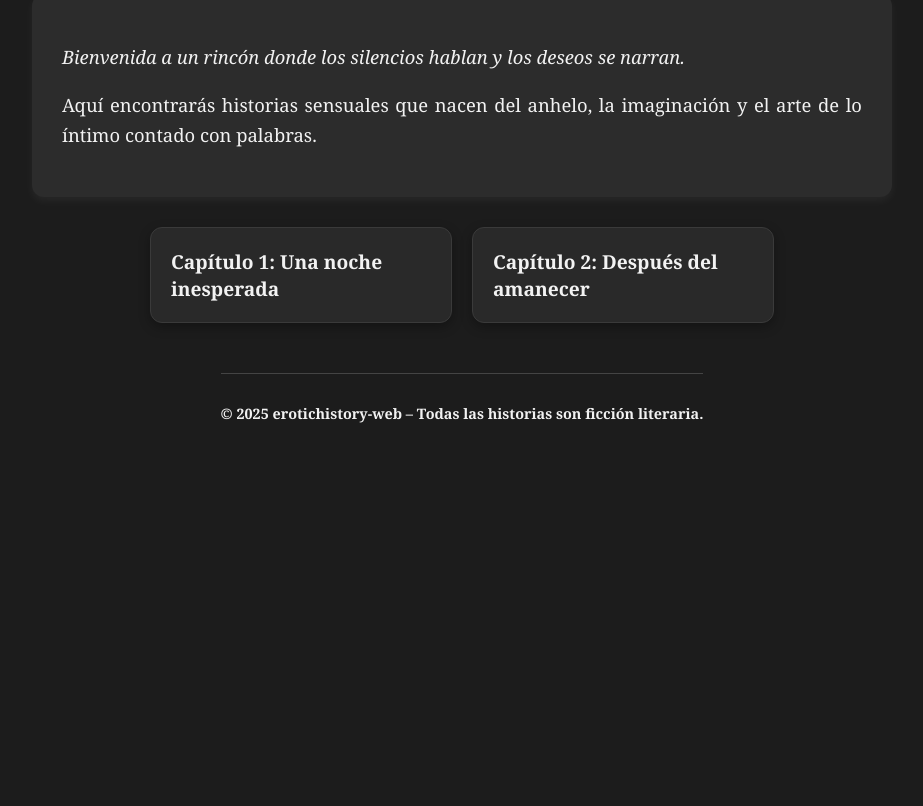
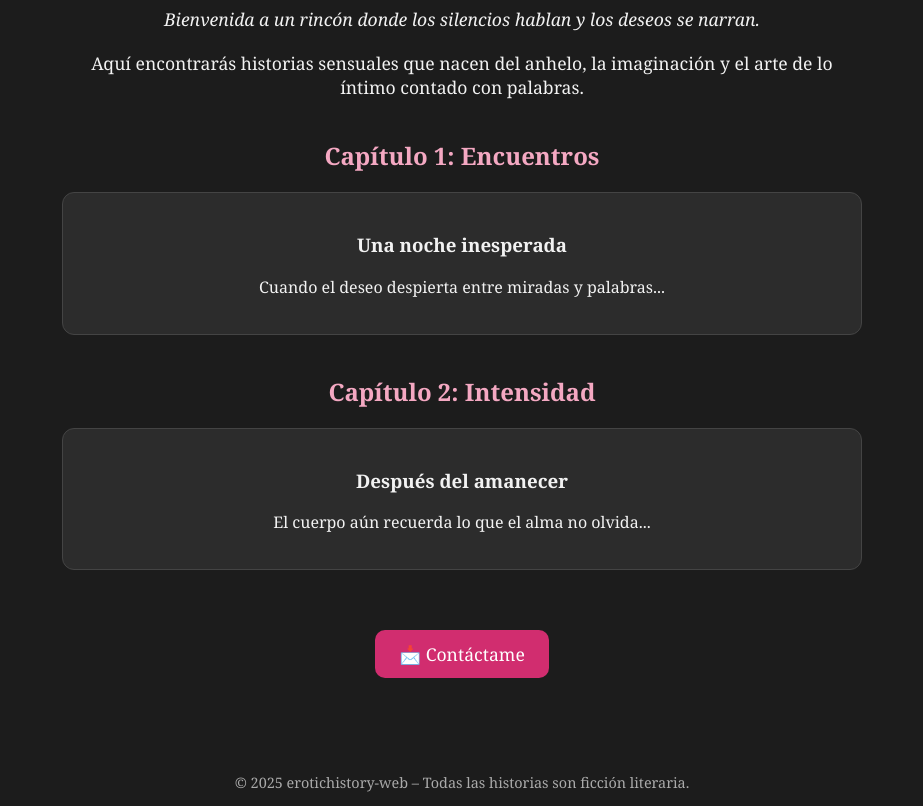
Before and after one commit to Cris2293-dark/erotica-web, a website: page client/index.html in a window 1280 px wide. Shown: the part 116-922 px from the top of the page, without its empty margins (178-1101 px from the left). Before the commit the page ends 800 px from the top, so only its background shows below. Drawn offline with Linux system fonts and the light colour scheme.

Commit message:
Actualización de diseño y estilo en index y estilos

```diff
--- a/client/estilos.css
+++ b/client/estilos.css
@@ -5,105 +5,80 @@ body {
   margin: 0;
   padding: 0;
   display: flex;
-  flex-direction: column;
+  justify-content: center;
   align-items: center;
   min-height: 100vh;
-}
-
-h1 {
-  color: #d12d6f;
-  font-size: 2.75rem;
-  margin: 40px 0 10px;
+  flex-direction: column;
   text-align: center;
 }
 
-h2 {
-  font-size: 1.8rem;
-  margin-bottom: 15px;
-  text-align: center;
+main.contenedor {
+  max-width: 800px;
+  padding: 20px;
 }
 
-.historia {
-  width: 90%;
-  max-width: 800px;
-  background-color: #2c2c2c;
-  padding: 30px;
-  margin-bottom: 30px;
-  border-radius: 12px;
-  box-shadow: 0 4px 10px rgba(255, 255, 255, 0.05);
-  text-align: justify;
-  line-height: 1.6;
-  font-size: 1.15rem;
+.titulo-animado {
+  font-size: 2.4rem;
+  color: #d12d6f;
+  animation: fadeIn 2s ease-in-out;
 }
 
-ul {
-  list-style: none;
-  padding: 0;
-  margin: 0;
-  display: flex;
-  flex-wrap: wrap;
-  justify-content: center;
-  gap: 20px;
+@keyframes fadeIn {
+  from { opacity: 0; transform: translateY(-10px); }
+  to { opacity: 1; transform: translateY(0); }
 }
 
-li {
-  background-color: #292929;
-  border: 1px solid #3a3a3a;
+.intro {
+  font-size: 1.1rem;
+  margin-bottom: 20px;
+}
+
+.categoria {
+  margin-top: 40px;
+  font-size: 1.5rem;
+  color: #f4a8c2;
+}
+
+.tarjetas {
+  display: flex;
+  flex-direction: column;
+  gap: 15px;
+  margin: 20px 0;
+}
+
+.tarjeta {
+  background-color: #2c2c2c;
   border-radius: 12px;
   padding: 20px;
-  width: 260px;
-  box-shadow: 0 4px 12px rgba(0, 0, 0, 0.3);
-  transition: transform 0.3s ease, background-color 0.3s ease;
+  text-decoration: none;
+  color: #f2f2f2;
+  transition: transform 0.3s, box-shadow 0.3s;
+  border: 1px solid #444;
 }
 
-li:hover {
-  background-color: #3a3a3a;
-  transform: translateY(-5px);
+.tarjeta:hover {
+  transform: scale(1.03);
+  box-shadow: 0 0 15px #d12d6f88;
 }
 
-li a {
-  color: #f2f2f2;
+.boton-contacto {
+  display: inline-block;
+  margin-top: 40px;
+  padding: 12px 24px;
+  background-color: #d12d6f;
+  color: white;
   text-decoration: none;
-  font-size: 1.2rem;
-  font-weight: bold;
+  border-radius: 10px;
+  font-size: 1.1rem;
+  transition: background 0.3s;
 }
 
-li a:hover {
-  color: #d12d6f;
+.boton-contacto:hover {
+  background-color: #f35b89;
 }
 
 footer {
-  text-align: center;
-  margin-top: 50px;
-  padding-top: 20px;
-  border-top: 1px solid #444;
-  color: #777;
+  margin-top: 60px;
   font-size: 0.9rem;
+  color: #aaa;
 }
-
-footer a {
-  display: inline-block;
-  margin-top: 10px;
-  color: #f2f2f2;
-  text-decoration: none;
-  font-weight: bold;
-  transition: color 0.3s ease, transform 0.3s ease;
-}
-
-footer a:hover {
-  color: #d12d6f;
-  transform: translateY(-2px);
-}
-
-.titulo-animado {
-  opacity: 0;
-  transform: translateY(-20px);
-  animation: aparecer 1s ease-out forwards;
-}
-
-@keyframes aparecer {
-  to {
-    opacity: 1;
-    transform: translateY(0);
-  }
-}
--- a/client/index.html
+++ b/client/index.html
@@ -2,24 +2,47 @@
 <html lang="es">
 <head>
   <meta charset="UTF-8" />
+  <meta name="viewport" content="width=device-width, initial-scale=1.0" />
   <title>❤️ Historias Eróticas</title>
   <link rel="stylesheet" href="estilos.css" />
+  <!-- Google AdSense (cuando lo actives, reemplaza TU-CODIGO aquí) -->
+  <!--
+  <script async src="https://pagead2.googlesyndication.com/pagead/js/adsbygoogle.js?client=TU-CODIGO"
+     crossorigin="anonymous"></script>
+  -->
 </head>
 <body>
- <h1 class="titulo-animado">❤️ Historias Eróticas</h1>
+  <main class="contenedor">
+    <h1 class="titulo-animado">❤️ Historias Eróticas</h1>
 
-  <div class="historia">
-    <p><em>Bienvenida a un rincón donde los silencios hablan y los deseos se narran.</em></p>
-    <p>Aquí encontrarás historias sensuales que nacen del anhelo, la imaginación y el arte de lo íntimo contado con palabras.</p>
-  </div>
+    <p class="intro"><em>Bienvenida a un rincón donde los silencios hablan y los deseos se narran.</em></p>
+    <p class="intro">Aquí encontrarás historias sensuales que nacen del anhelo, la imaginación y el arte de lo íntimo contado con palabras.</p>
 
-  <ul>
-    <li><a href="historia1.html">Capítulo 1: Una noche inesperada</a></li>
-    <li><a href="historia2.html">Capítulo 2: Después del amanecer</a></li>
-  </ul>
+    <section>
+      <h2 class="categoria">Capítulo 1: Encuentros</h2>
+      <div class="tarjetas">
+        <a href="historia1.html" class="tarjeta">
+          <h3>Una noche inesperada</h3>
+          <p>Cuando el deseo despierta entre miradas y palabras...</p>
+        </a>
+      </div>
+
+      <h2 class="categoria">Capítulo 2: Intensidad</h2>
+      <div class="tarjetas">
+        <a href="historia2.html" class="tarjeta">
+          <h3>Después del amanecer</h3>
+          <p>El cuerpo aún recuerda lo que el alma no olvida...</p>
+        </a>
+      </div>
+    </section>
+
+    <section class="contacto">
+      <a href="contacto.html" class="boton-contacto">📩 Contáctame</a>
+    </section>
+  </main>
 
   <footer>
-    <a href="#">© 2025 erotichistory-web – Todas las historias son ficción literaria.
+    <p>© 2025 erotichistory-web – Todas las historias son ficción literaria.</p>
   </footer>
 </body>
 </html>
```
